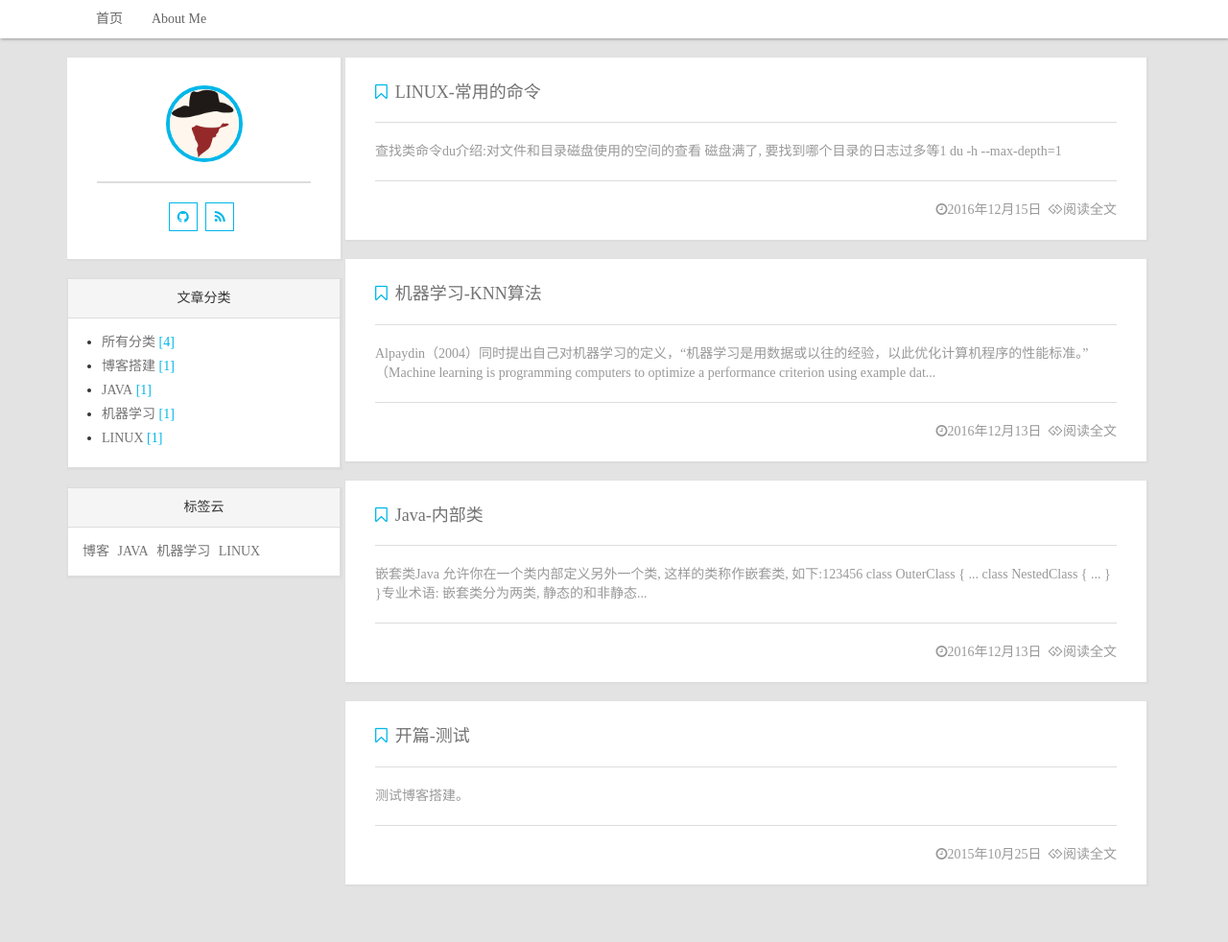
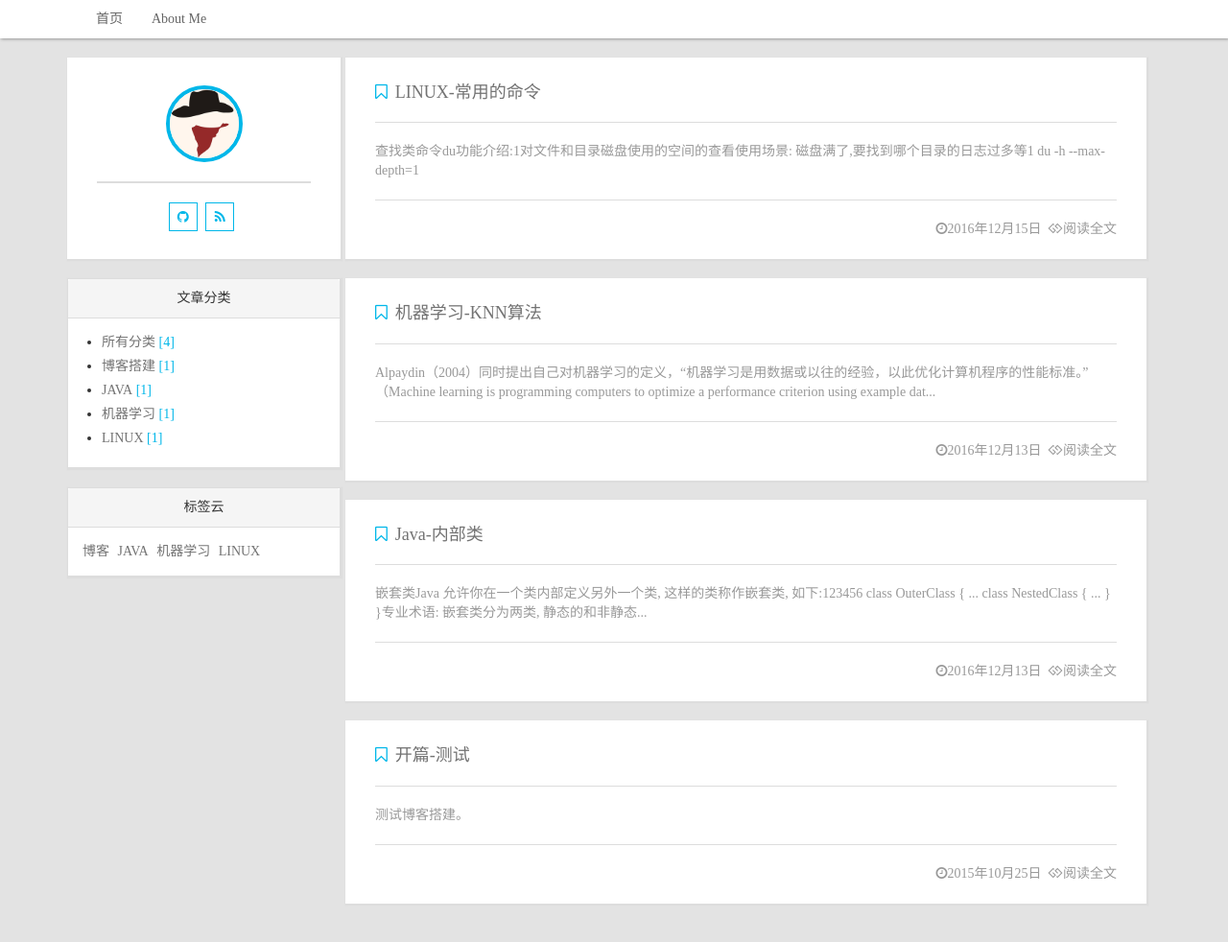
Before and after one commit to HengGeneral/HengGeneral.github.io, a Jekyll site: the page built from index.html, in a window 1280 px wide. Shown: the whole page at 96% size. Built offline with Jekyll 4.4.1, drawn with Linux system fonts in a browser that asks for light colours; nearby versions of some CDN libraries; the list of posts is cut into pages by our own code; comment, search, counter and statistics services are not loaded; some of the changed lines change nothing that is shown.

Commit message:
linux命令记录-du

````diff
--- a/_posts/2016-12-15-CommonLinuxCommand.md
+++ b/_posts/2016-12-15-CommonLinuxCommand.md
@@ -10,9 +10,13 @@ excerpt: "常用的linux命令记录"
 
 #### du
 
-介绍:对文件和目录磁盘使用的空间的查看
+功能介绍:
 
-1. 磁盘满了, 要找到哪个目录的日志过多等
+    对文件和目录磁盘使用的空间的查看
+
+使用场景:
+
+1. 磁盘满了,要找到哪个目录的日志过多等
 
 ```
     du -h --max-depth=1
````
